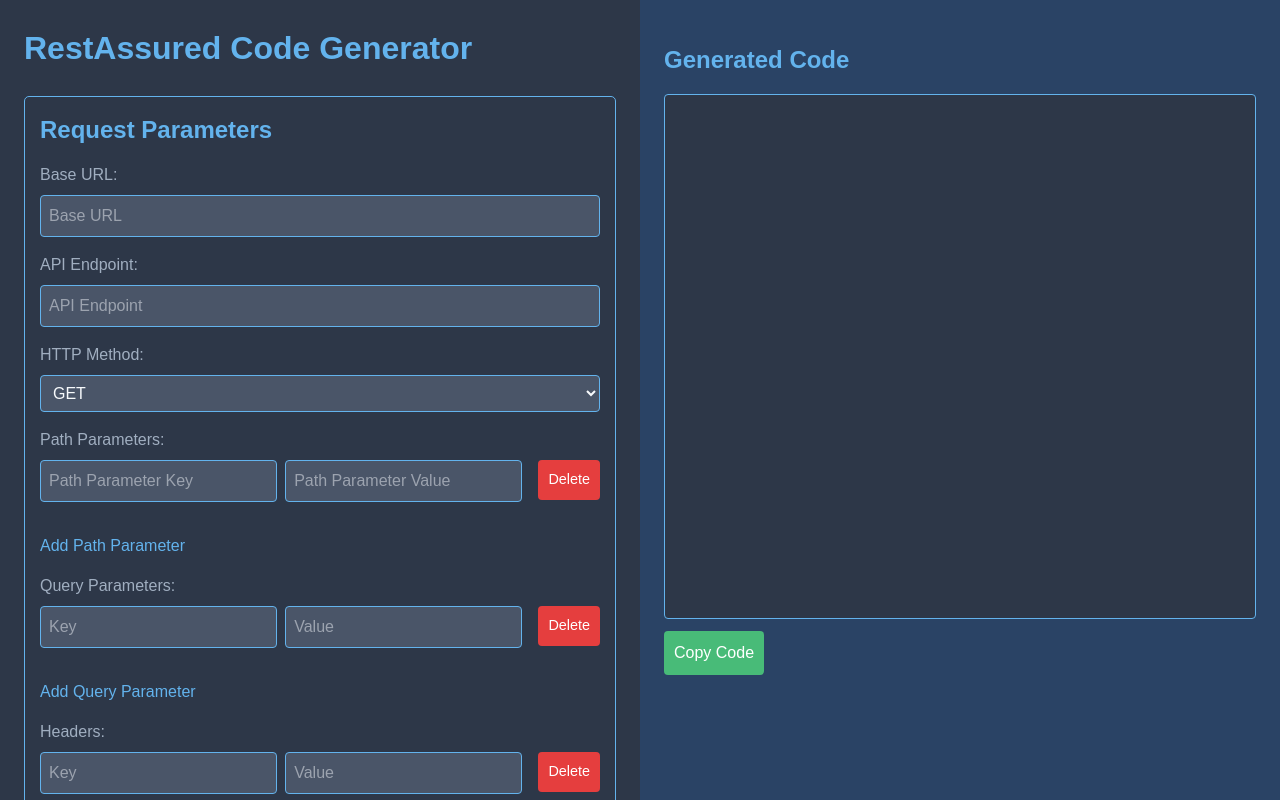
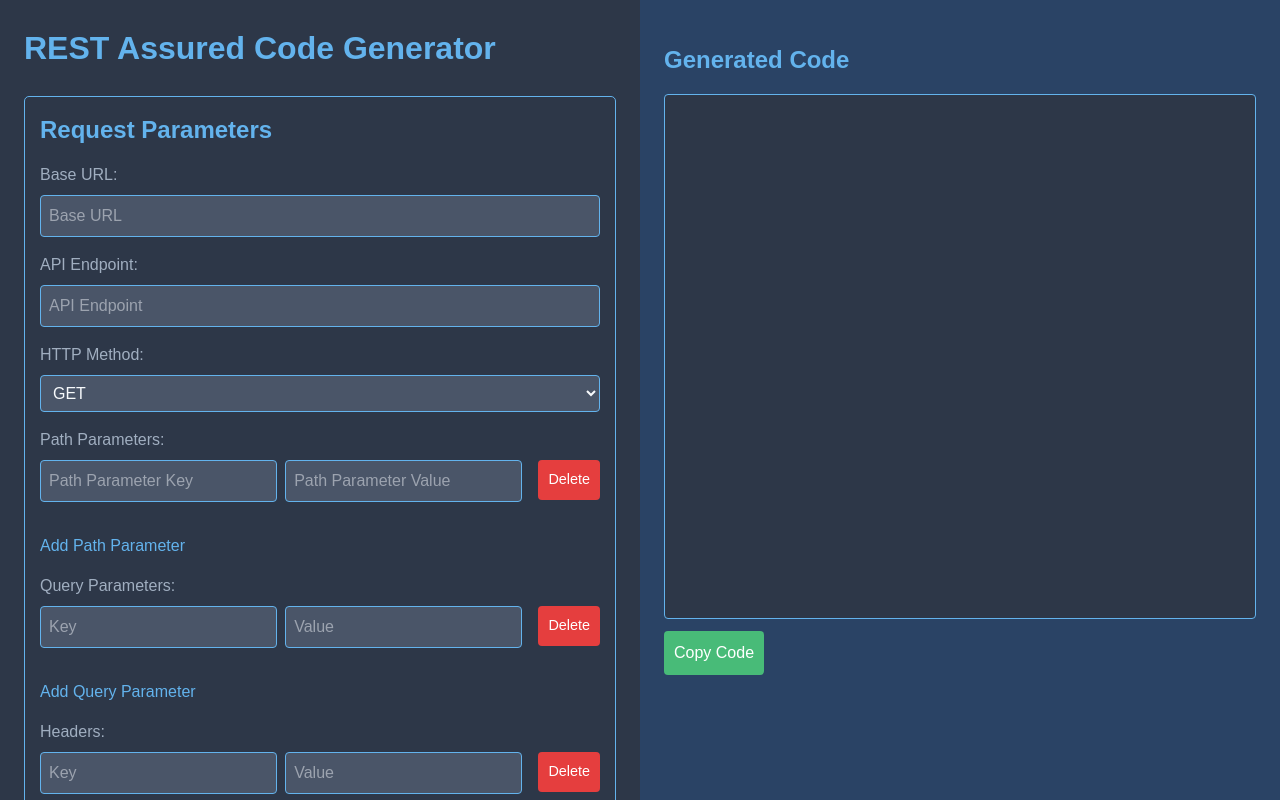
Before and after one commit to osandadeshan/rest-assured-code-generator, a Next.js app: page / in a window 1280 px wide. Shown: the top 800 px of the page. Built offline with nearby package versions, Linux system fonts and the light colour scheme.

Commit message:
Fixed spelling mistake

```diff
--- a/package.json
+++ b/package.json
@@ -1,6 +1,6 @@
 {
   "name": "rest-assured-code-generator",
-  "description": "",
+  "description": "A simple Next.js application that enables users to generate REST Assured code by providing the required parameters.",
   "developer": "Osanda Nimalarathna",
   "version": "0.1.0",
   "private": true,
--- a/src/app/layout.tsx
+++ b/src/app/layout.tsx
@@ -15,9 +15,9 @@
 });
 
 export const metadata: Metadata = {
-  title: "RestAssured Code Generator",
+  title: "REST Assured Code Generator",
   description:
-    "A simple Next.js application that enables users to generate RestAssured code by providing the required parameters.",
+    "A simple Next.js application that enables users to generate REST Assured code by providing the required parameters.",
 };
 
 export default function RootLayout({
--- a/src/app/page.tsx
+++ b/src/app/page.tsx
@@ -247,7 +247,7 @@
   return (
     <div className="container">
       <div className="left-pane">
-        <h1 className="title">RestAssured Code Generator</h1>
+        <h1 className="title">REST Assured Code Generator</h1>
 
         {/* Request Parameters Section */}
         <div className="request-parameters">
@@ -505,7 +505,7 @@
       <div className="right-pane">
         <h2 className="subtitle">Generated Code</h2>
         <div className="code-block" ref={codeBlockRef}>
-          {/* Generated RestAssured code will be displayed here */}
+          {/* Generated REST Assured code will be displayed here */}
         </div>
         <button className="copy-button" onClick={handleCopyCode}>
           Copy Code
```
Also changed, not shown: 1 other file (tests, documents, lock files or other folders).
